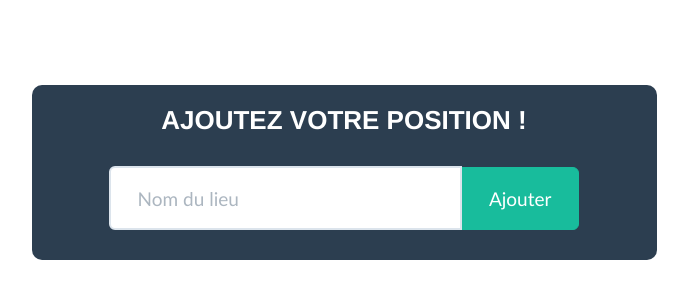
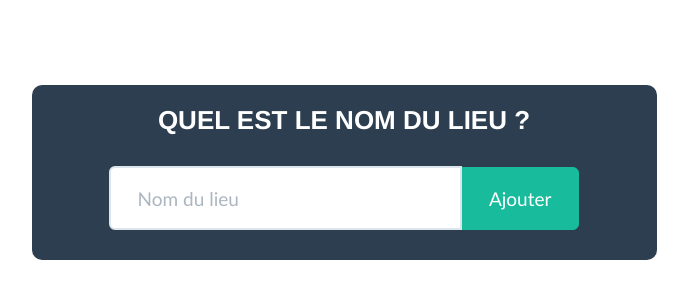
Before and after one commit to KBascol/Interoperabilite, a PHP site: page /HTML/resultat2.php?q=1 in a window 1280 px wide. Shown: the part 392-692 px from the top of the page, without its empty margins (296-984 px from the left). Run offline with PHP 8.4, Linux system fonts and the light colour scheme; some libraries are stand-ins or nearby versions; some web fonts are replaced.

Commit message:
modification de la question

```diff
--- a/HTML/resultat2.php
+++ b/HTML/resultat2.php
@@ -40,7 +40,7 @@
 
   <div class="col-lg-12 text-center v-center">
     <div class="col-lg-6 col-lg-offset-3 v-center" style="background-color:#2c3e50; margin-top:100px; padding-bottom:30px; border-radius:10px;">
-      <h3 style="color:#fff;">Ajoutez votre position !</h3>
+      <h3 style="color:#fff;">Quel est le nom du lieu ?</h3>
       <br>
       <form class="col-lg-12" action="#" method="">
         <div class="input-group col-lg-10" style="text-align:center;margin:0 auto;">
```
